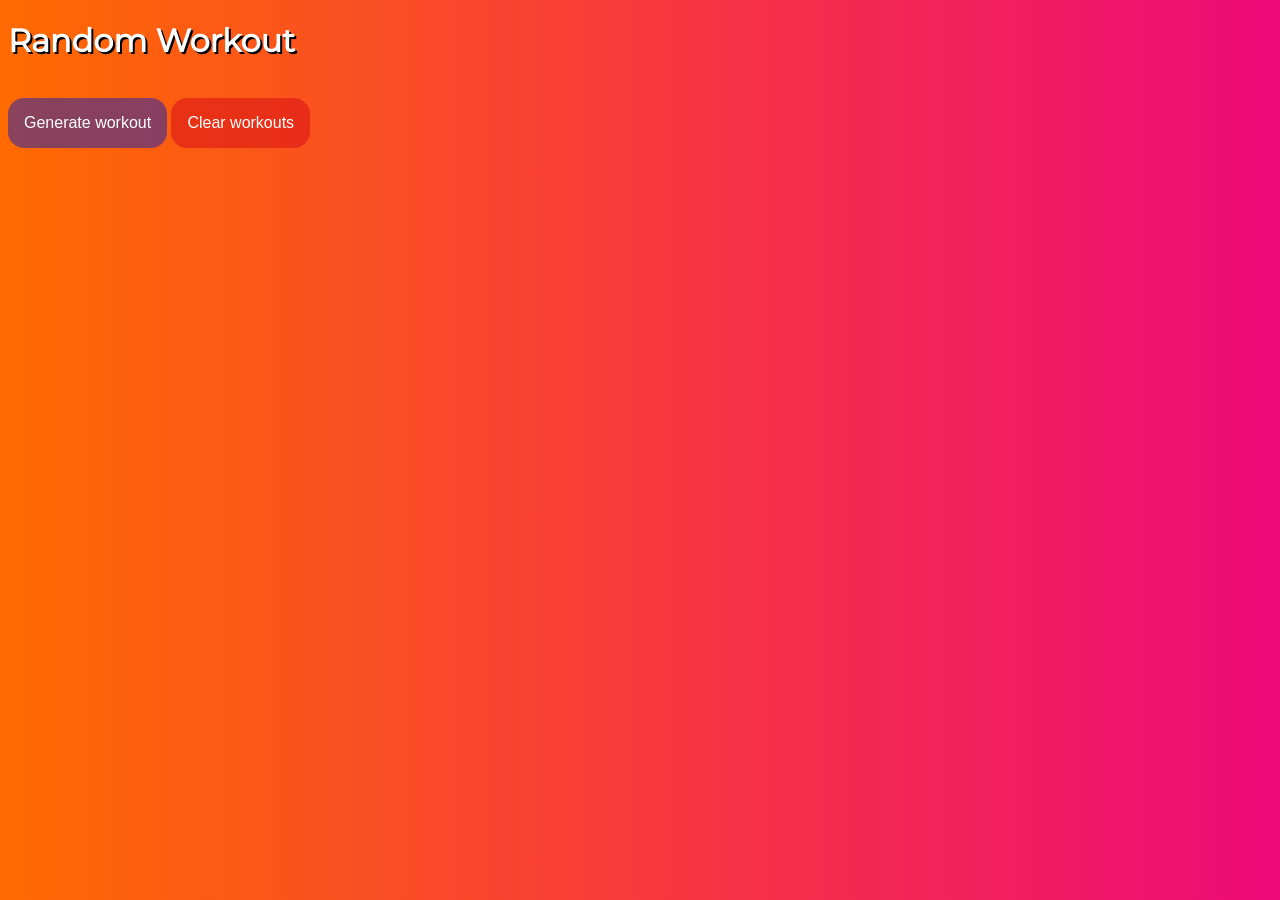
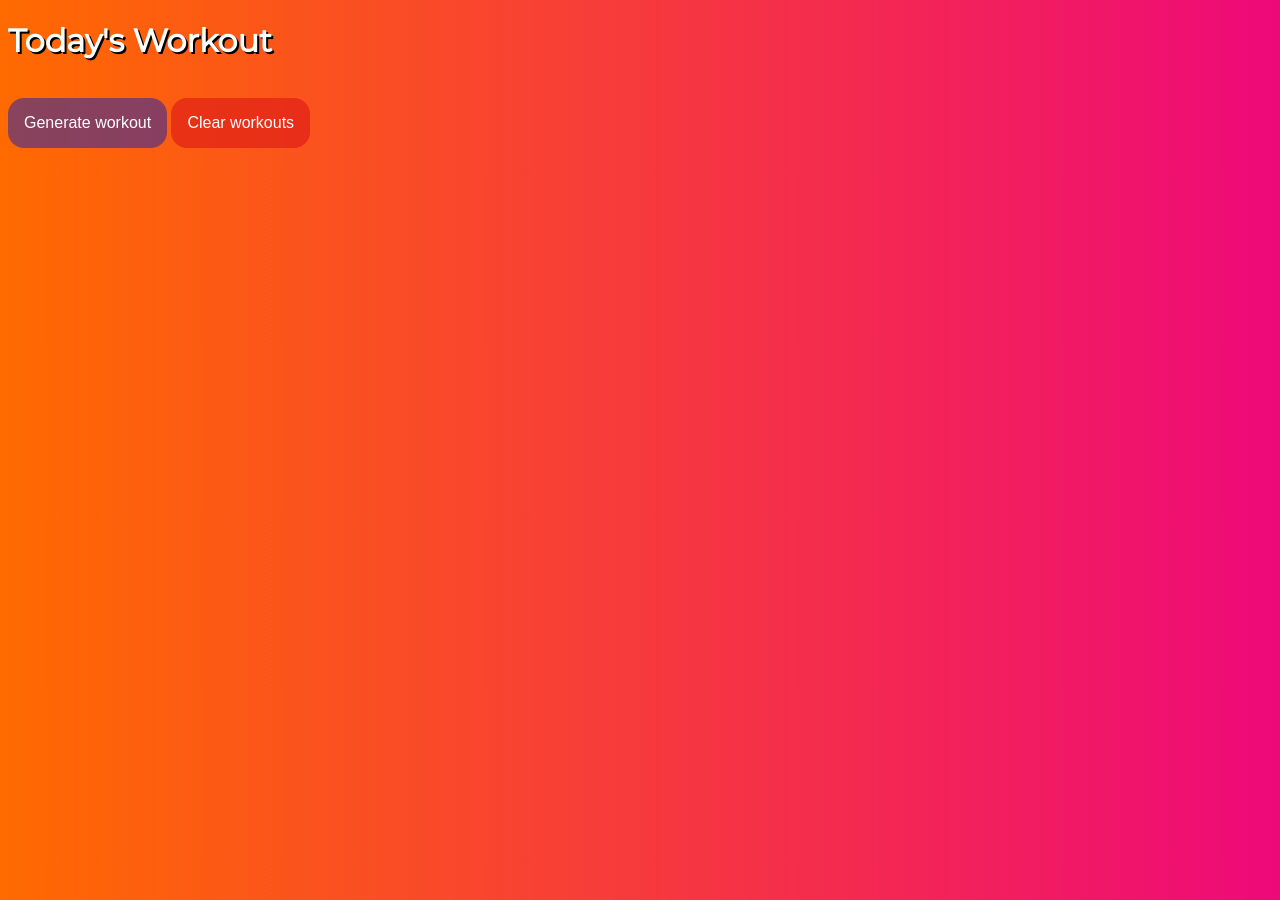
Before and after one commit to ajsaucier/ajsaucier.github.io, a Jekyll site: the page random-workout/index.html, which Jekyll copies as it is, in a window 1280 px wide. Built offline with Jekyll 4.4.1, drawn with Linux system fonts in a browser that asks for light colours.

Commit message:
Change title
Changed page’s H1 to Today’s Workout

```diff
--- a/random-workout/index.html
+++ b/random-workout/index.html
@@ -11,7 +11,7 @@
     <link rel="stylesheet" type="text/css" media="screen" href="main.css" />
 </head>
 <body>
-    <h1>Random Workout</h1>
+    <h1>Today's Workout</h1>
 
     <button id="generate-workout">Generate workout</button>
 
```
